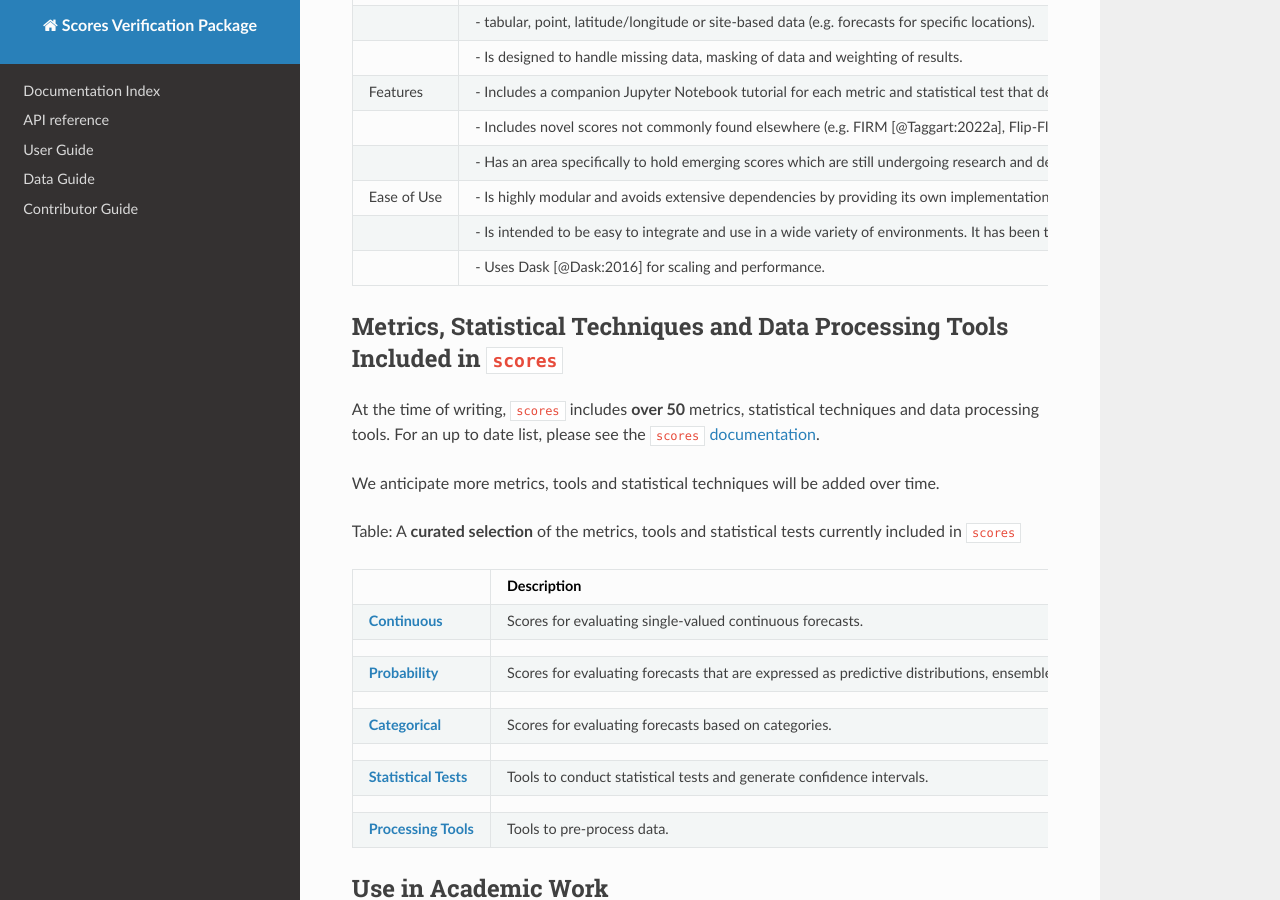
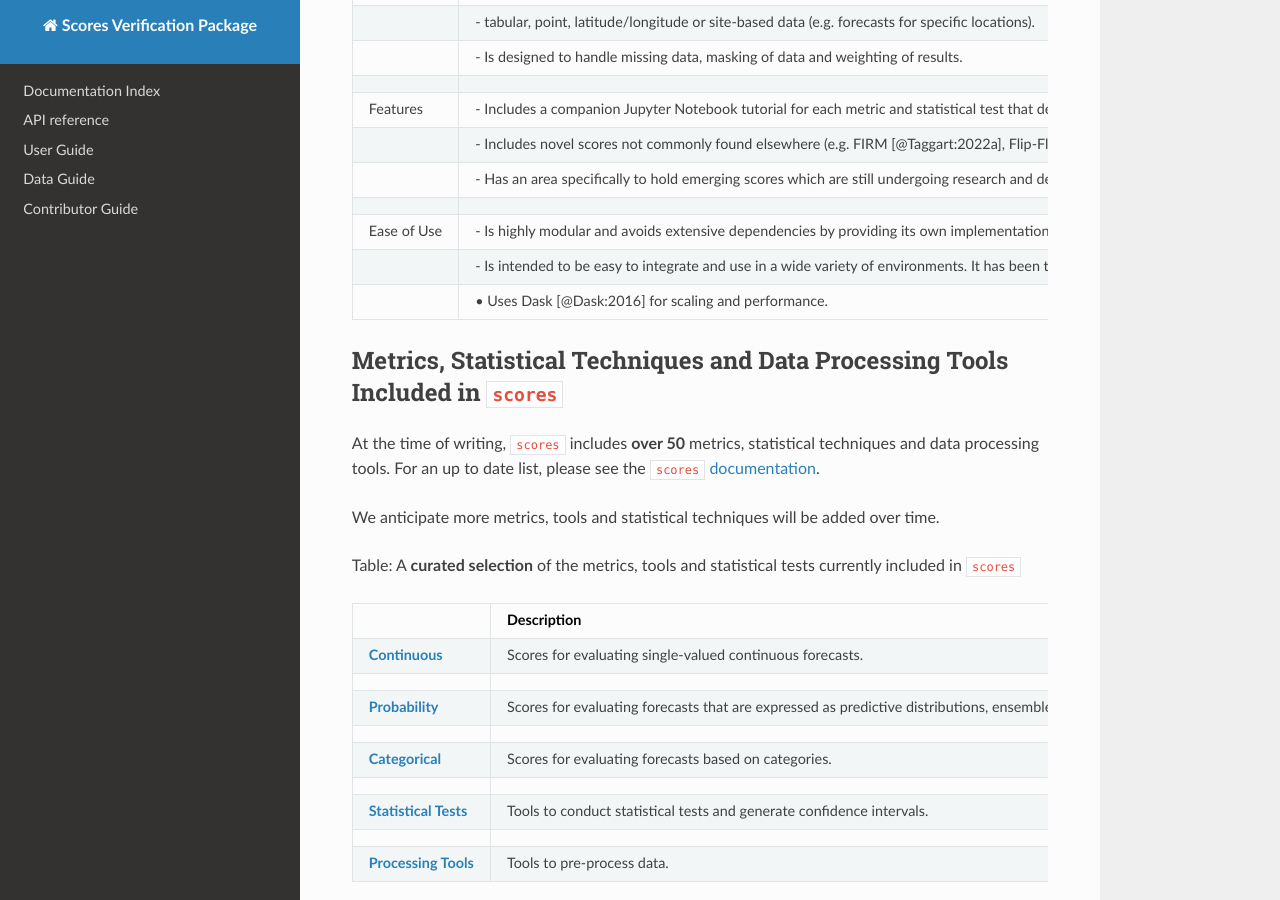
Before and after one commit to nci/scores, an MkDocs documentation site: the page built from docs/paper.md, in a window 1280 px wide and 900 px high, scrolled down 2259 px. Built offline with MkDocs 1.6.1, drawn with Linux system fonts in a browser that asks for light colours; nearby versions of some CDN libraries.

Commit message:
More table experimentation
Signed-off-by: Stephanie Chong <168800785+Steph-Chong@users.noreply.github.com>

```diff
--- a/docs/paper.md
+++ b/docs/paper.md
@@ -89,13 +89,15 @@ Table: In order to meet the needs of researchers, `scores`:
 | Data        | - Is designed to work with n-dimensional data (e.g., geospatial, vertical and temporal dimensions) for both point-based and gridded data. `scores` can effectively handle the dimensionality, data size and data structures commonly utilised for: |
 |             |  - gridded Earth system data (e.g. Numerical Weather Prediction models) |
 |             |  - tabular, point, latitude/longitude or site-based data (e.g. forecasts for specific locations). |
-|             | - Is designed to handle missing data, masking of data and weighting of results. |
+|             | - Is designed to handle missing data, masking of data and weighting of results.
+|
 | Features    | - Includes a companion Jupyter Notebook tutorial for each metric and statistical test that demonstrates its use in practice. |
 |             | - Includes novel scores not commonly found elsewhere (e.g. FIRM [@Taggart:2022a], Flip-Flop Index [@Griffiths:2019; @griffiths2021circular]). |
-|             | - Has an area specifically to hold emerging scores which are still undergoing research and development. This provides a clear mechanism for people to share, access and collaborate on new scores, and be able to easily re-use versioned implementations of those scores. |
+|             | - Has an area specifically to hold emerging scores which are still undergoing research and development. This provides a clear mechanism for people to share, access and collaborate on new scores, and be able to easily re-use versioned implementations of those scores.
+|
 | Ease of Use | - Is highly modular and avoids extensive dependencies by providing its own implementations where relevant. |
 |             | - Is intended to be easy to integrate and use in a wide variety of environments. It has been tested and used on workstations, servers and in high performance computing (supercomputing) environments. |
-|             | - Uses Dask [@Dask:2016] for scaling and performance. |
+|             | • Uses Dask [@Dask:2016] for scaling and performance. |
 
 ## Metrics, Statistical Techniques and Data Processing Tools Included in `scores`
 
```
